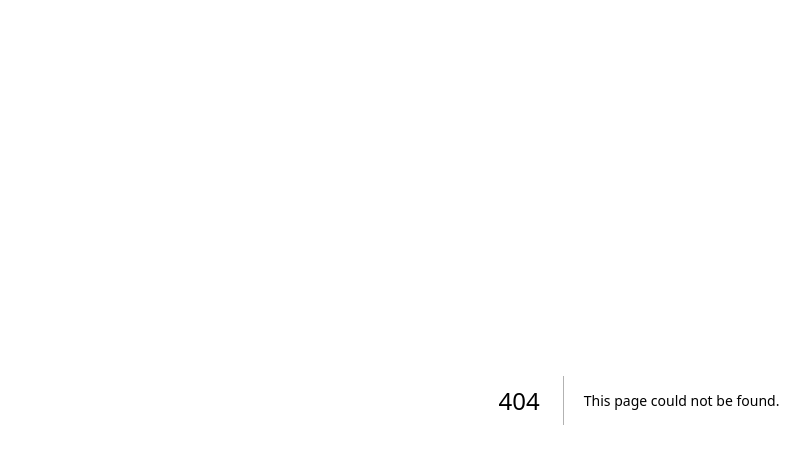
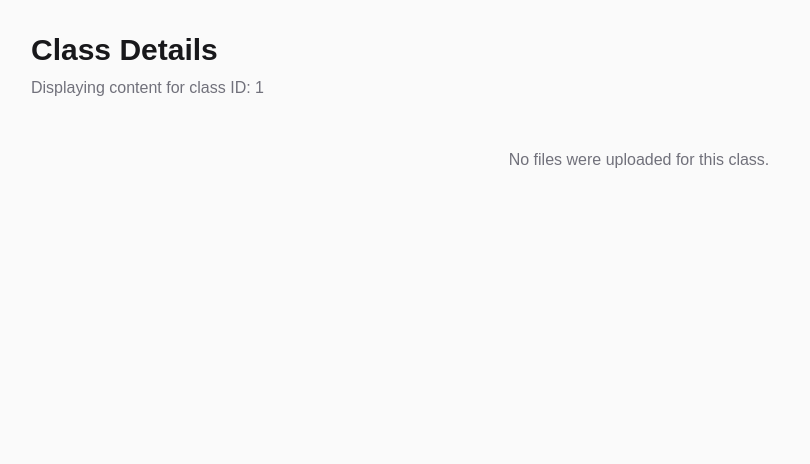
Before and after one commit to TemiKayas/HarvardHacks2025, a Next.js app: page /class/1 in a window 1280 px wide. Before the commit this address had no page. Shown: the top 464 px of the page, without its empty margins (1-811 px from the left). Built offline with nearby package versions, Linux system fonts and the light colour scheme.

Commit message:
new page creation

```diff
--- /dev/null
+++ b/src/app/class/[id]/page.tsx
@@ -0,0 +1,28 @@
+"use client";
+
+import { useFileStore } from '../../lib/store';
+
+export default function ClassPage({ params }: { params: { id: string } }) {
+  // Read the files from our global store
+  const files = useFileStore((state) => state.files);
+
+  return (
+    <div className="min-h-screen bg-zinc-50 dark:bg-zinc-900 text-zinc-900 dark:text-zinc-100 p-8">
+      <h1 className="text-3xl font-bold mb-2">Class Details</h1>
+      <p className="text-zinc-500 mb-6">Displaying content for class ID: {params.id}</p>
+
+      {files.length > 0 ? (
+        <div>
+          <h2 className="text-xl font-semibold mb-4">Uploaded Files</h2>
+          <ul className="list-disc list-inside bg-white dark:bg-zinc-800/50 p-4 rounded-lg border border-zinc-200 dark:border-zinc-700">
+            {files.map((file, index) => (
+              <li key={index} className="mb-1">{file.name} ({Math.round(file.size / 1024)} KB)</li>
+            ))}
+          </ul>
+        </div>
+      ) : (
+        <p className="text-center text-zinc-500 mt-12">No files were uploaded for this class.</p>
+      )}
+    </div>
+  );
+}
--- a/src/app/page.tsx
+++ b/src/app/page.tsx
@@ -91,7 +91,7 @@ const CreateClassModal = ({ onClose }: CreateClassModalProps) => {
 
         <div className="flex justify-end gap-4 mt-6">
           <button onClick={onClose} className="px-4 py-2 rounded font-semibold hover:bg-zinc-100 dark:hover:bg-zinc-800">Cancel</button>
-          <button className="bg-blue-600 text-white font-semibold px-4 py-2 rounded hover:bg-blue-700 disabled:bg-zinc-400" disabled={files.length === 0}>
+          <button onClick={handleCreateClass} className="bg-blue-600 text-white font-semibold px-4 py-2 rounded hover:bg-blue-700 disabled:bg-zinc-400" disabled={files.length === 0}>
             Create Class
           </button>
         </div>
```
